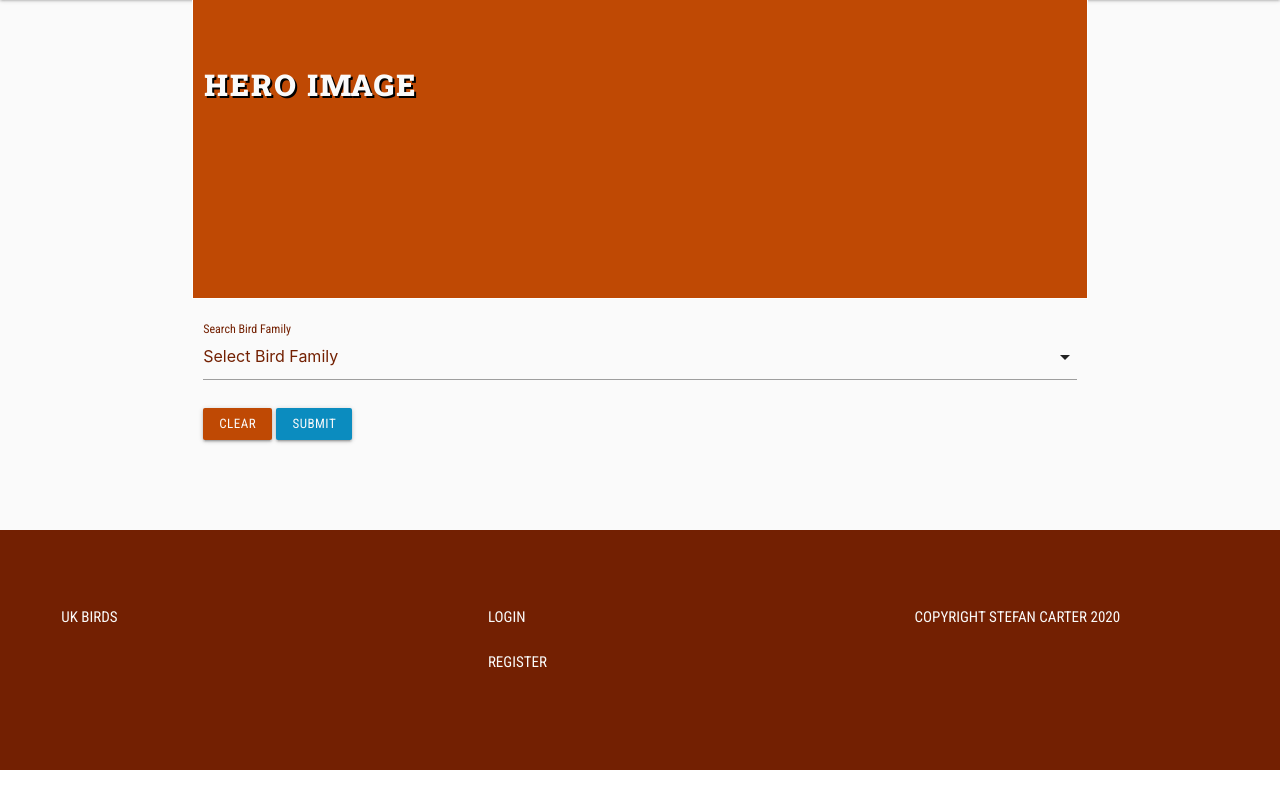
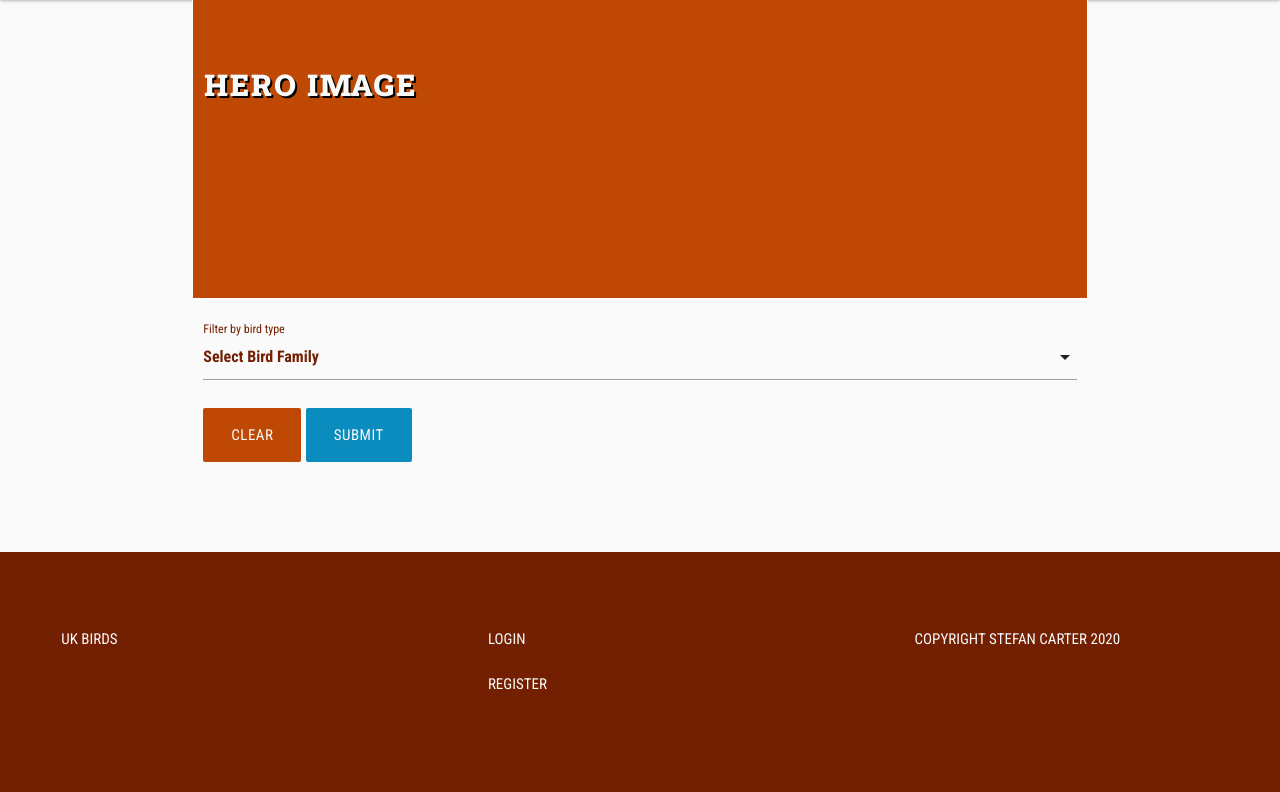
Before and after one commit to CarterStefan/bird_watcher, a Flask app: page /uk_birds in a window 1280 px wide. Shown: the part 65-857 px from the top of the page. Before the commit the page ends 835 px from the top, so only its background shows below. Run offline with Flask 2, Linux system fonts and the light colour scheme; data that the repository does not hold is empty; some libraries are stand-ins or nearby versions; some web fonts are replaced.

Commit message:
Add style to bird family search

```diff
--- a/static/css/style.css
+++ b/static/css/style.css
@@ -223,10 +223,24 @@ nav .brand-logo{
     color: #fafafa !important;
 }
 
+.submit_button:hover{
+    background-color: #fafafa !important;
+    font-family: 'Roboto Condensed', sans-serif!important;
+    color: #0B8CBF !important;
+    border: 1px solid #0B8CBF;
+}
+
 .clear_button{
     background-color: #BF4904 !important;
     font-family: 'Roboto Condensed', sans-serif!important;
     color: #fafafa !important;
+}
+
+.clear_button:hover{
+    background-color: #fafafa !important;
+    font-family: 'Roboto Condensed', sans-serif!important;
+    color: #BF4904!important;
+    border: 1px solid #BF4904;
 }
 
 .form_buttons{
@@ -237,8 +251,11 @@ nav .brand-logo{
 
 .select-wrapper input.select-dropdown{
     color: #732002;
+    font-family: 'Roboto Condensed', sans-serif!important;
+    font-weight: 900;
 }
 
 .dropdown-content li>span{
     color: #732002 !important;
+    font-family: 'Roboto Condensed', sans-serif!important;
 }
--- a/templates/bird_species.html
+++ b/templates/bird_species.html
@@ -29,10 +29,10 @@
             </option>
             {% endfor %}
           </select>
-          <label for="bird_family_search">Search Bird Family</label>
+          <label for="bird_family_search">Filter by bird type</label>
           <div class="col s12 m6 form_buttons">
-            <a href="{{ url_for('uk_birds') }}" class="btn-small clear_button">Clear</a>
-            <button class="btn-small submit_button" type="submit">Submit</button>
+            <a href="{{ url_for('uk_birds') }}" class="btn-large clear_button">Clear</a>
+            <button class="btn-large submit_button" type="submit">Submit</button>
           </div>
         </form>
       </div>
```
